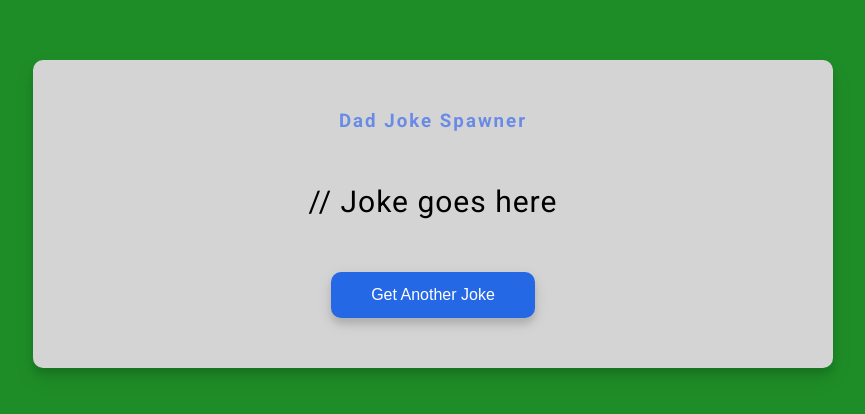
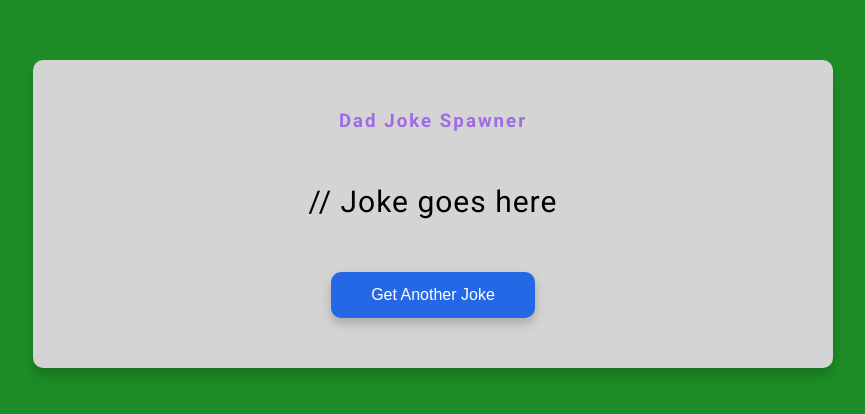
Before and after one commit to frazeeaw/Dad-Jokes, a plain HTML site: page index.html in a window 1280 px wide. Shown: the part 186-600 px from the top of the page, without its empty margins (207-1072 px from the left). Drawn offline with Linux system fonts and the light colour scheme; no server answers.

Commit message:
added one mor thing

```diff
--- a/styles.css
+++ b/styles.css
@@ -28,7 +28,7 @@ body {
 }
 
 h3 {
-    color: #0344f7;
+    color: #6d03f7;
   margin: 0;
   opacity: 0.5;
   letter-spacing: 2px;
```
